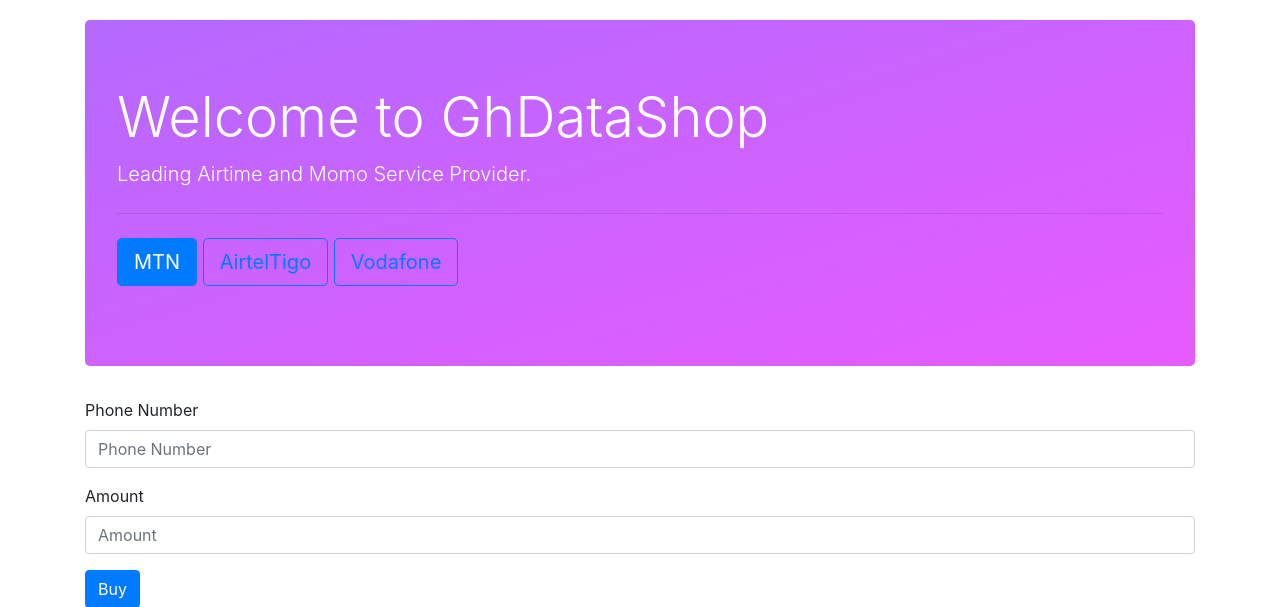
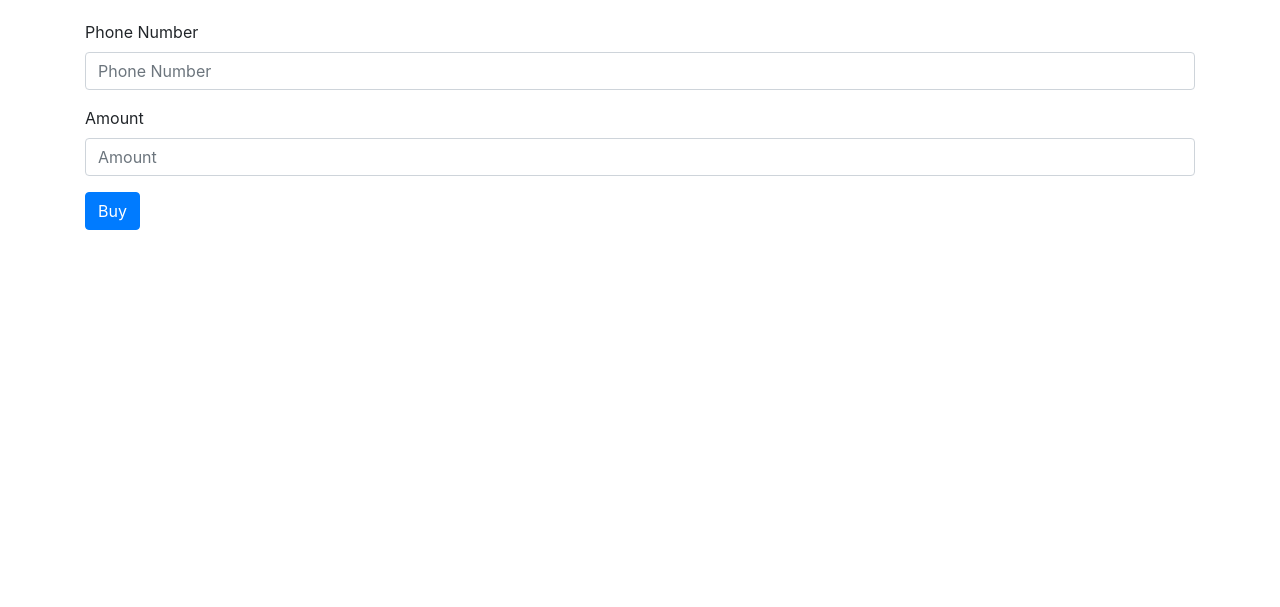
Before and after one commit to mikegyamfi/bestPay, a Django app: page /airtime/mtn in a window 1280 px wide. Shown: the top 607 px of the page. Run offline with Django 4.2, Linux system fonts and the light colour scheme; some libraries are stand-ins or nearby versions.

Commit message:
diff urls

```diff
--- a/datashop/templates/store/layouts/mtn.html
+++ b/datashop/templates/store/layouts/mtn.html
@@ -4,7 +4,7 @@
 {% block content %}
 
 <div class="container">
-    <div class="jumbotron header">
+    {% comment %} <div class="jumbotron header">
         <h1 class="display-4">Welcome to GhDataShop</h1>
         <p class="lead">Leading Airtime and Momo Service Provider.</p>
         <hr class="my-4">
@@ -13,7 +13,7 @@
           <a class="btn btn-outline-primary btn-lg" href="{% url 'tigo_airtime' %}" role="button">AirtelTigo</a>
           <a class="btn btn-outline-primary btn-lg" href="{% url 'voda_airtime' %}" role="button">Vodafone</a>
         </p>
-    </div>
+    </div> {% endcomment %}
 
     {% bootstrap_messages %}
     <form method="POST" action="">
--- a/datashop/templates/store/layouts/tigo.html
+++ b/datashop/templates/store/layouts/tigo.html
@@ -4,7 +4,7 @@
 {% block content %}
 
 <div class="container">
-    <div class="jumbotron header">
+    {% comment %} <div class="jumbotron header">
         <h1 class="display-4">Welcome to GhDataShop</h1>
         <p class="lead">Leading Airtime and Momo Service Provider.</p>
         <hr class="my-4">
@@ -13,7 +13,7 @@
             <a class="btn btn-primary btn-lg" href="{% url 'tigo_airtime' %}" role="button">AirtelTigo</a>
             <a class="btn btn-outline-primary btn-lg" href="{% url 'voda_airtime' %}" role="button">Vodafone</a>
         </p>
-    </div>
+    </div> {% endcomment %}
 
     {% bootstrap_messages %}
     <form method="POST" action="">
--- a/datashop/templates/store/layouts/voda.html
+++ b/datashop/templates/store/layouts/voda.html
@@ -4,7 +4,7 @@
 {% block content %}
 
 <div class="container">
-    <div class="jumbotron header">
+    {% comment %} <div class="jumbotron header">
         <h1 class="display-4">Welcome to GhDataShop</h1>
         <p class="lead">Leading Airtime and Momo Service Provider.</p>
         <hr class="my-4">
@@ -13,7 +13,7 @@
             <a class="btn btn-outline-primary btn-lg" href="{% url 'tigo_airtime' %}" role="button">AirtelTigo</a>
             <a class="btn btn-primary btn-lg" href="{% url 'voda_airtime' %}" role="button">Vodafone</a>
         </p>
-    </div>
+    </div> {% endcomment %}
 
     {% bootstrap_messages %}
     <form method="POST" action="">
```
